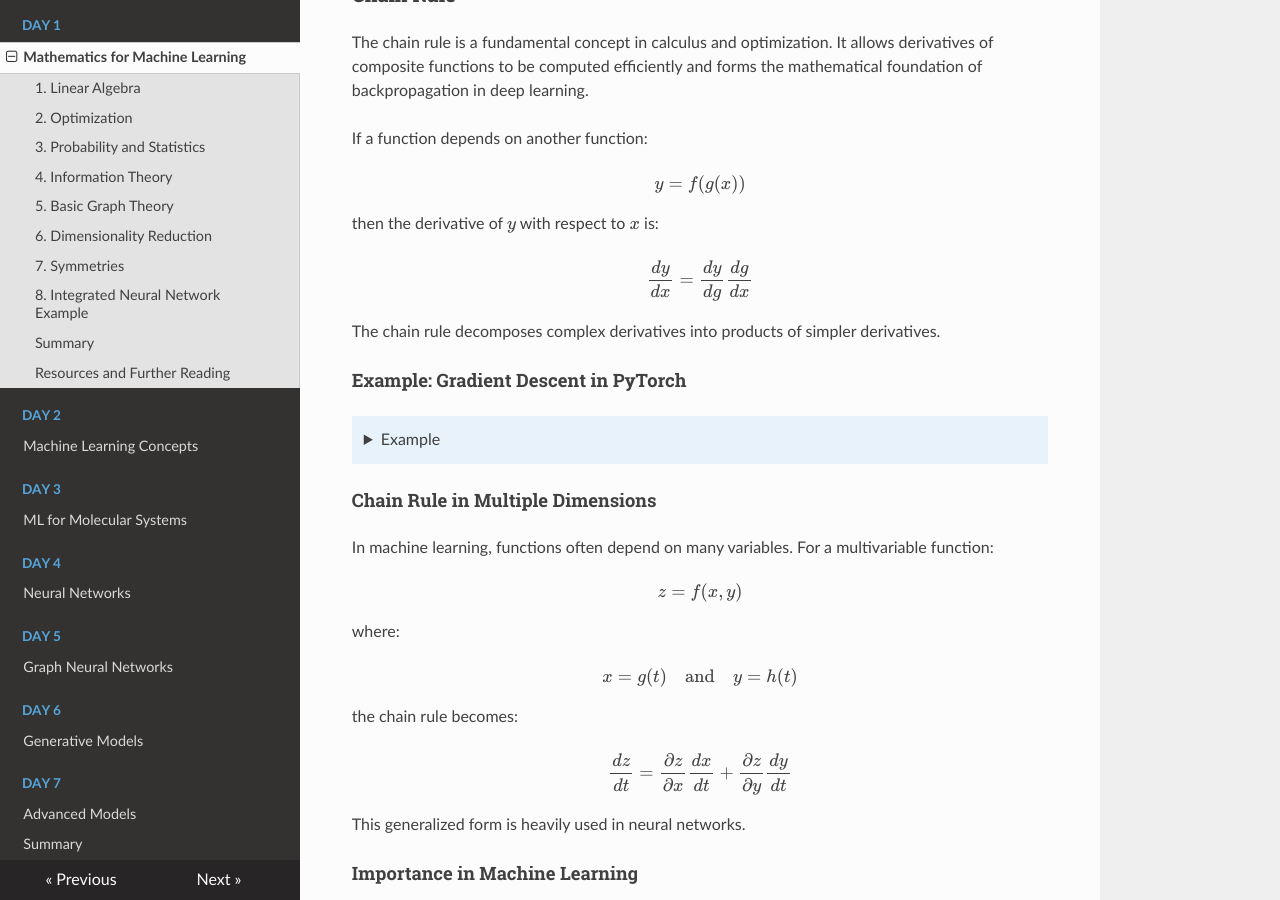
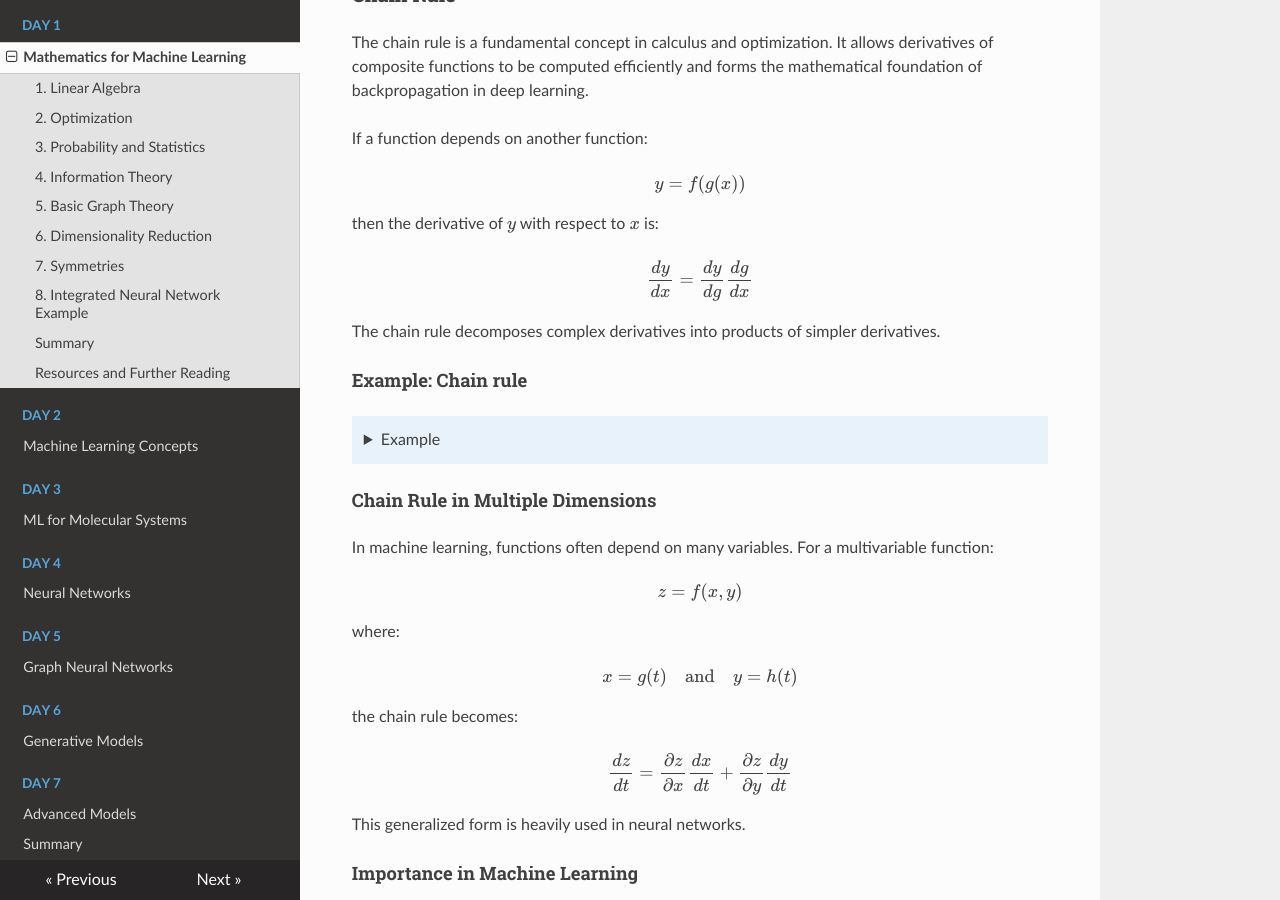
Before and after one commit to pojeda/course-mlmd, an MkDocs documentation site: the page built from docs/day1.md, in a window 1280 px wide and 900 px high, scrolled down 3859 px. Built offline with MkDocs 1.6.1, drawn with Linux system fonts in a browser that asks for light colours; nearby versions of some CDN libraries.

```diff
--- a/docs/day1.md
+++ b/docs/day1.md
@@ -442,15 +442,14 @@
 then the derivative of $y$ with respect to $x$ is:
 
 $$
-\frac{dy}{dx}
-=
+\frac{dy}{dx}=
 \frac{dy}{dg}
 \frac{dg}{dx}
 $$
 
 The chain rule decomposes complex derivatives into products of simpler derivatives.
 
-#### Example: Gradient Descent in PyTorch
+#### Example: Chain rule
 
 ??? note "Example"
 
```
